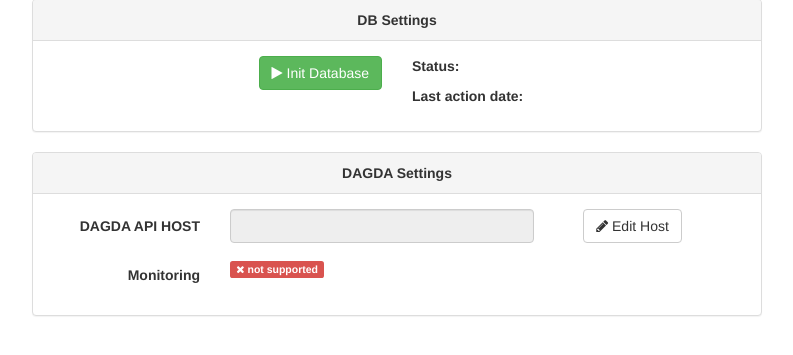
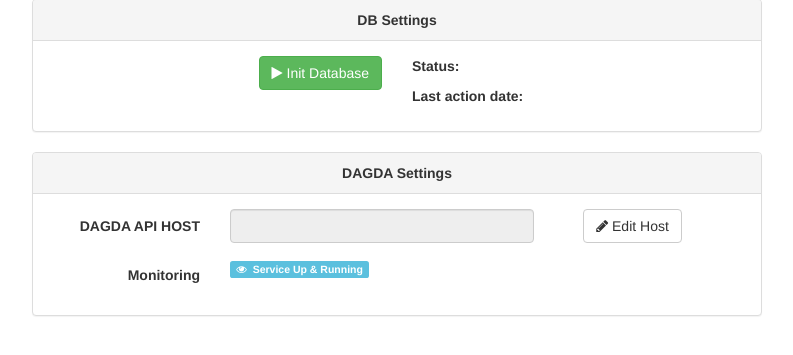
Before and after one commit to jaguasch/dagda-ui, a Flask app: page /settings in a window 1280 px wide. Shown: the part 92-447 px from the top of the page, without its empty margins (243-1036 px from the left). Run offline with Flask 2, Linux system fonts and the light colour scheme; some libraries are stand-ins or nearby versions.

Commit message:
Updated settings template

```diff
--- a/app/web_app/templates/settings.html
+++ b/app/web_app/templates/settings.html
@@ -14,6 +14,20 @@ $(document).ready(function() {
       $('span[name=dbstatus]').html('Empty database');
     }
   });
+
+  $.ajax({
+      type: "POST",
+      url: APIHOST + "/monitor/containers/ping/start",
+      success: function(msg){ },
+      error: function(xhr, textStatus, errorThrown) {
+         if (xhr.status == 404 && APIHOST !== "") {
+            $('#monitor_status_id').html('<span class="label label-info"><i class="fa fa-eye"></i>&nbsp;&nbsp;Service Up & Running</span>')
+         }
+         else {
+            $('#monitor_status_id').html('<span class="label label-danger"><i class="fa fa-times"></i>&nbsp;&nbsp;Service Unavailable</span>')
+         }
+      }
+    });
 
   $('#txtapihost').val(APIHOST);
 
@@ -88,8 +102,7 @@ $(document).ready(function() {
                     <div class="col-xs-3">
                       <label for="monitor_status" class="control-label pull-right">Monitoring</label>
                     </div>
-                    <div class="col-xs-6">
-                      <span class="label label-danger"><i class="fa fa-times"></i>&nbsp;not supported</span>
+                    <div class="col-xs-6" id="monitor_status_id">
                     </div>
                 </div>
                 </form>
```
